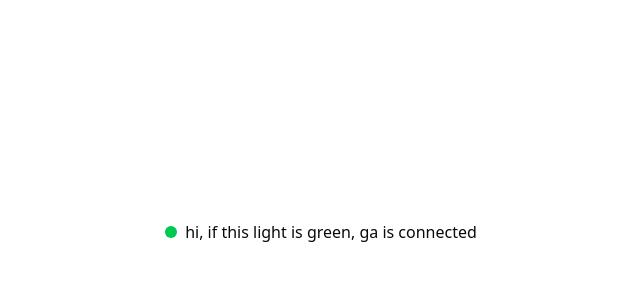
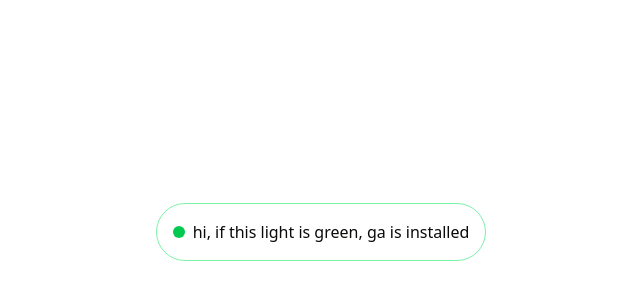
Before and after one commit to nomativ/ga-test, a React (Vite) app: page / in a window 1280 px wide. Shown: the part 168-468 px from the top of the page, without its empty margins (319-959 px from the left). Built offline with nearby package versions, Linux system fonts and the light colour scheme.

Commit message:
ok stop playing

```diff
--- a/src/App.tsx
+++ b/src/App.tsx
@@ -31,9 +31,9 @@ function App() {
 
   return (
     <>
-      <div className="flex items-center gap-2">
+      <div className={`flex items-center gap-2 border ${isGAConnected ? 'border-green-300' : 'border-red-300'} p-4 rounded-full`}>
         <div className={`w-3 h-3 rounded-full ${isGAConnected ? 'bg-green-500' : 'bg-red-500'}`}></div>
-        <p> hi, if this light is green, ga is connected </p>
+        <p> hi, if this light is green, ga is installed </p>
       </div>
     </>
   )
```
